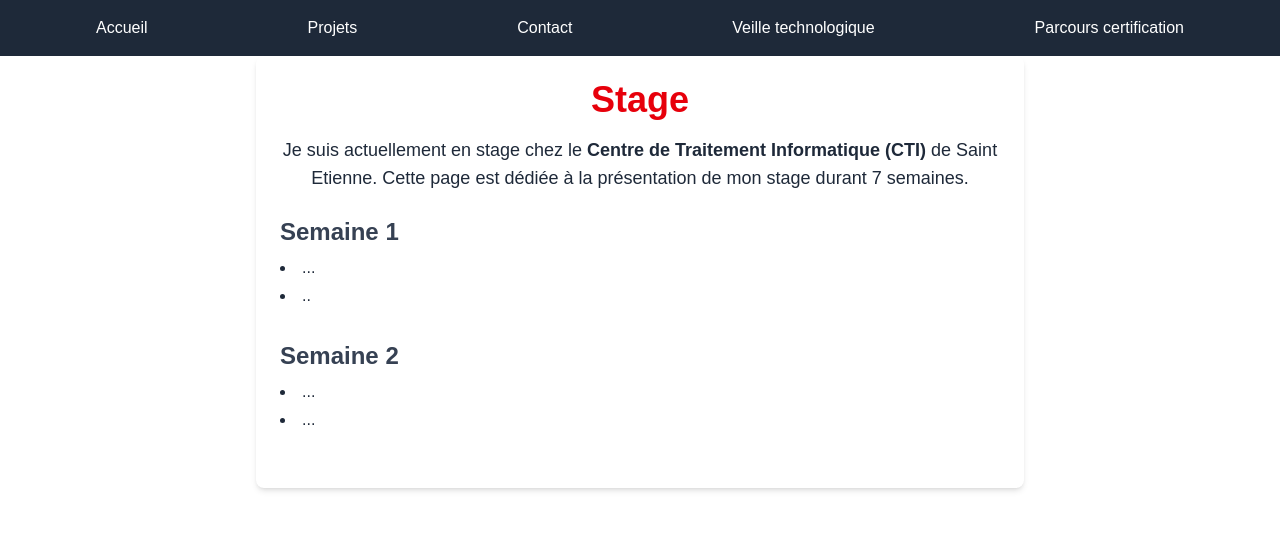
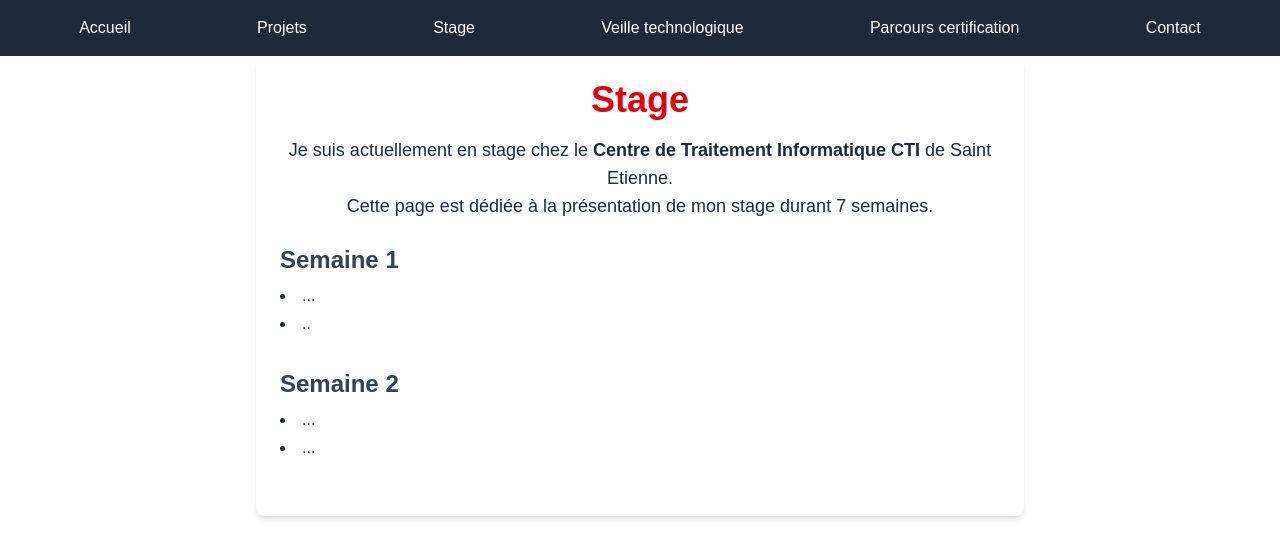
Before and after one commit to alisee-f/Portfolio, a Next.js app: page /stage in a window 1280 px wide. Shown: the top 558 px of the page. Built offline with nearby package versions, Linux system fonts and the light colour scheme.

Commit message:
upd stage

```diff
--- a/src/app/stage/page.js
+++ b/src/app/stage/page.js
@@ -4,7 +4,7 @@ export default function Stage() {
         <h1 className="text-4xl font-bold text-red-600 mb-4 text-center">Stage</h1>
 
         <p className="text-lg mb-6 text-center">
-          Je suis actuellement en stage chez le <strong>Centre de Traitement Informatique (CTI)</strong> de Saint Etienne.
+          Je suis actuellement en stage chez le <strong>Centre de Traitement Informatique CTI </strong> de Saint Etienne.<br></br>
           Cette page est dédiée à la présentation de mon stage durant 7 semaines.
         </p>
 
--- a/src/components/navBar.js
+++ b/src/components/navBar.js
@@ -6,9 +6,10 @@ export default function NavBar() {
       <ul className="flex justify-around text-white">
         <li><Link href="/" className="hover:text-blue-400">Accueil</Link></li>
         <li><Link href="/projets" className="hover:text-blue-400">Projets</Link></li>
-        <li><Link href="/contact" className="hover:text-blue-400">Contact</Link></li>
+        <li><Link href="/stage" className="hover:text-blue-400">Stage</Link></li>
         <li><Link href="/veilleTechnologique" className="hover:text-blue-400">Veille technologique</Link></li>
         <li><Link href="/parcoursCertification" className="hover:text-blue-400">Parcours certification</Link></li>
+        <li><Link href="/contact" className="hover:text-blue-400">Contact</Link></li>
       </ul>
     </nav>
   );
```
